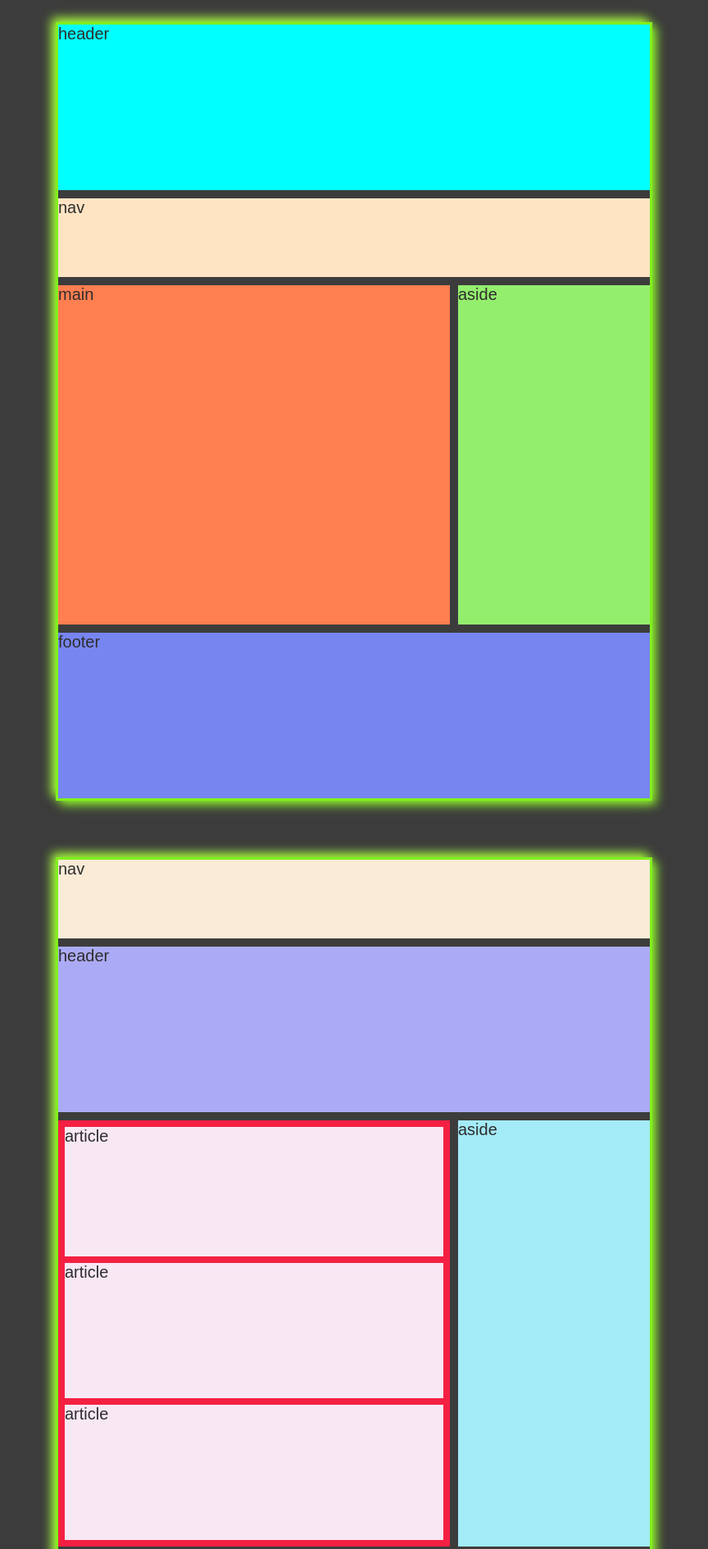
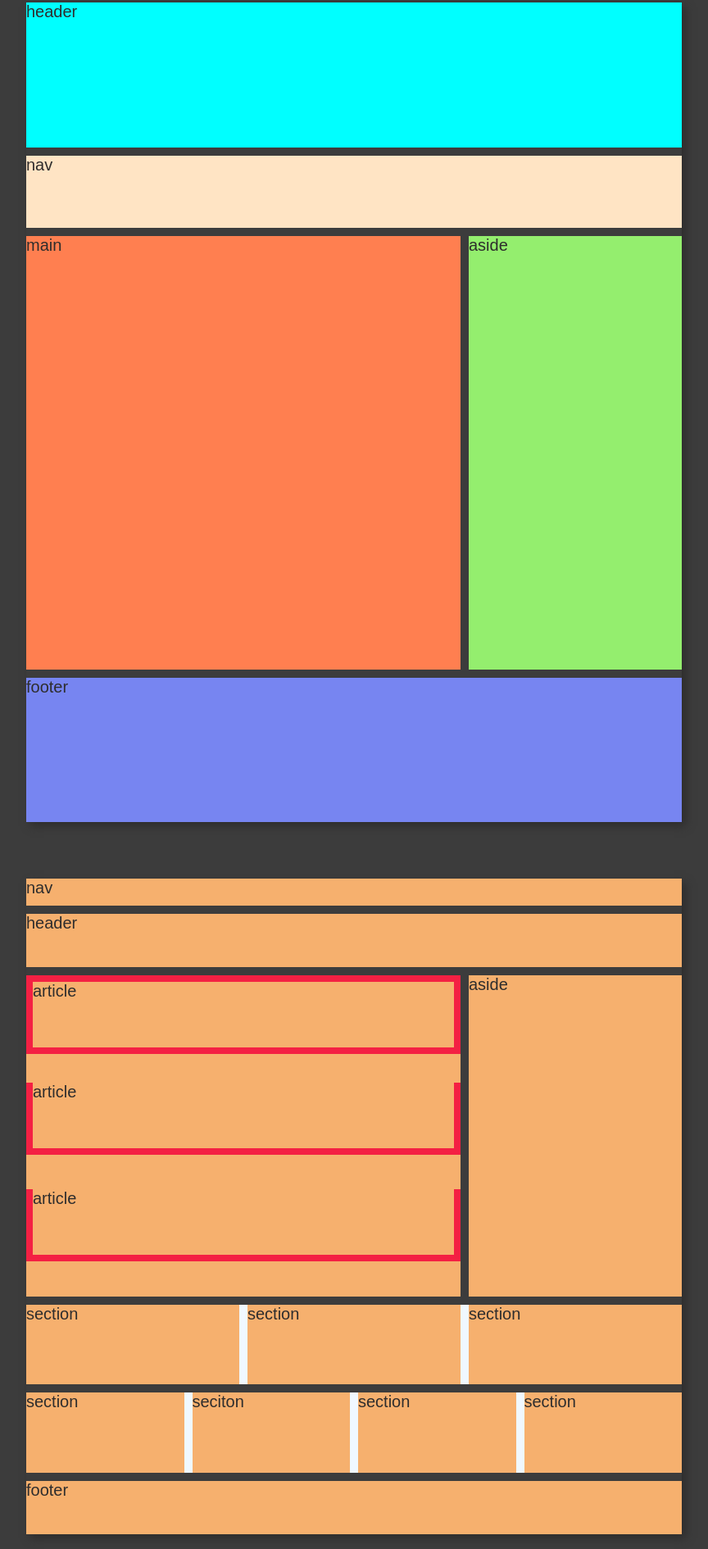
Before and after one commit to amber-85/html, a plain HTML site: page grid-practice/my-try/index.html in a window 1280 px wide. Shown: the part 250-2140 px from the top of the page at 82% size, without its empty margins (208-1072 px from the left). Drawn offline with Linux system fonts and the light colour scheme.

Commit message:
updated grid css

```diff
--- a/grid-practice/my-try/index.html
+++ b/grid-practice/my-try/index.html
@@ -5,6 +5,7 @@
     <meta name="viewport" content="width=device-width, initial-scale=1.0">
     <title>excercises</title>
     <link rel="stylesheet" href="main.css">
+    <link rel="stylesheet" href="style.css">
 </head>
 <body>
     <div id="wrapper">
@@ -77,7 +78,9 @@
             </div>
             <footer>footer</footer>
         </section>
-        <section></section>
+        <section>
+
+        </section>
         <section></section>
     </div>
 
--- a/grid-practice/my-try/main.css
+++ b/grid-practice/my-try/main.css
@@ -17,255 +17,5 @@ body{
     color: rgb(46, 45, 45);
     font-family: Arial, Helvetica, sans-serif;
     font-size:20px;
+    width: 80%;
 }
-
-section:nth-child(1){
-    width: fit-content;
-    height: fit-content;
-    background-color: rgb(251, 250, 252);
-    box-sizing: border-box;
-    margin-top: 3%;
-    border:3px solid rgb(128, 240, 29);
-    box-shadow: 5px 5px 12px rgb(141, 240, 43),-5px -5px 12px rgb(170, 252, 63);
-}
-
-.container-dice{
-    display: flex;
-    justify-content: space-around;
-}
-.dice{
-    border: 2px solid rgb(6, 6, 6);
-    background-color: aliceblue;
-    border-radius: 10px;
-    margin-top:1rem;
-    margin-bottom: 1rem;
-    margin-left: 10px;
-    margin-right: 10px;
-    padding:1rem;
-    display: grid;
-    grid-template: repeat(3,2rem)/repeat(3,2rem);
-}
-.dice aside{
-    background-color: black;
-    border-radius: 50px;
-
-}
-
-.dice aside:nth-child(1){ grid-area: aside-1;}
-.dice aside:nth-child(2){ grid-area: aside-2;}
-.dice aside:nth-child(3){ grid-area: aside-3;}
-.dice aside:nth-child(4){ grid-area: aside-4;}
-.dice aside:nth-child(5){ grid-area: aside-5;}
-.dice aside:nth-child(6){ grid-area: aside-6;}
-
-.dots-1{
-    grid-template-areas:
-    ". . ."
-    ". aside-1 ."
-    ". . .";
-}
-
-.dots-2{
-    grid-template-areas:
-    "aside-1  . ."
-    ". . ."
-    ". . aside-2";
-}
-
-.dots-3{
-    grid-template-areas:
-    "aside-1 . ."
-    ". aside-2 ."
-    ". . aside-3";
-}
-
-.dots-4{
-    grid-template-areas:
-    "aside-1 . aside-4"
-    ". . ."
-    "aside-3 . aside-2";
-}
-
-.dots-5{
-    grid-template-areas:
-    "aside-1 . aside-2"
-    ". aside-3 ."
-    "aside-4 . aside-5"
-}
-
-.dots-6{
-    grid-template-areas:
-    "aside-1 . aside-2"
-    "aside-3 . aside-4"
-    "aside-5 . aside-6"
-}
-
-section:nth-child(2){
-    margin-top: 5%;
-    box-shadow: 5px 5px 10px ;
-    height: fit-content;
-    display: grid;
-    gap:10px;
-    border:3px solid rgb(128, 240, 29);
-    box-shadow: 5px 5px 12px rgb(141, 240, 43),-5px -5px 12px rgb(170, 252, 63);
-    grid-template: repeat(9,6rem)/repeat(6,7rem);
-    grid-template-areas:
-    "header header header header header header"
-    "header header header header header header"
-    "nav nav nav nav nav nav"
-    "main main main main aside aside"
-    "main main main main aside aside"
-    "main main main main aside aside"
-    "main main main main aside aside"
-    "footer footer footer footer footer footer"
-    "footer footer footer footer footer footer";
-}
-
-section:nth-child(2) header{
-    background-color: aqua;
-    grid-area: header;
-}
-
-section:nth-child(2) nav{
-    background-color: bisque;
-    grid-area: nav;
-}
-
-section:nth-child(2) main{
-    background-color: coral;
-    grid-area: main;
-}
-
-section:nth-child(2) aside{
-    background-color: rgb(148, 238, 110);
-    grid-area: aside;
-}
-
-section:nth-child(2) footer{
-    background-color: rgb(119, 133, 241);
-    grid-area: footer;
-}
-
-section:nth-child(3){
-    margin-top: 5%;
-    box-shadow: 5px 5px 10px;
-    width: fit-content;
-    height: fit-content;
-    margin-left: auto;
-    margin-right:auto;
-    margin-bottom: 10%;
-    display: grid;
-    gap:10px;
-    border:3px solid rgb(128, 240, 29);
-    box-shadow: 5px 5px 12px rgb(141, 240, 43),-5px -5px 12px rgb(170, 252, 63);
-    grid-template: repeat(11,6rem)/repeat(6,7rem);
-}
-
-section:nth-child(3) nav{
-    background-color: antiquewhite;
-    grid-row:1/2;
-    grid-column:1/7;
-}
-
-section:nth-child(3) header{
-    background-color: rgb(171, 171, 245);
-    grid-row:2/4;
-    grid-column:1/7;
-
-}
-
-section:nth-child(3) footer{
-    background-color: rgb(231, 210, 117);
-    grid-row:11/12;
-    grid-column:1/7;
-}
-
-section:nth-child(3) main{
-    background-color: rgb(247, 232, 244);
-    grid-row:4/9;
-    grid-column:1/5;
-    display: grid;
-    grid-template: repeat(3,1fr)/1fr;
-}
-
-section:nth-child(3) main article:nth-child(1){
-    border:8px solid rgb(244, 32, 67);
-    grid-row:1/2;
-    grid-column:1/2;
-}
-
-section:nth-child(3) main article:nth-child(2){
-    border:8px solid rgb(244, 32, 67);
-    border-top: 0;
-    grid-row:2/3;
-    grid-column:1/2;
-}
-
-section:nth-child(3) main article:nth-child(3){
-    border:8px solid rgb(244, 32, 67);
-    border-top:0;
-    grid-row:3/4;
-    grid-column:1/2;
-}
-
-section:nth-child(3) aside{
-    background-color: rgb(163, 235, 247);
-    grid-row:4/9;
-    grid-column:5/7;
-
-}
-
- .col-1{
-    grid-row:9/10;
-    grid-column:1/7;
-    display: grid;
-    grid-template:1fr/repeat(3,1fr);
-    gap:10px;
-}
-
-.col-1 div{
-    background-color: rgb(244, 174, 161);
-}
-.col-1 div:nth-child(1){
-    grid-row:1/2;
-    grid-column:1/2;
-}
-
-.col-1 div:nth-child(2){
-    grid-row:1/2;
-    grid-column:2/3;
-}
-
-.col-1 div:nth-child(3){
-    grid-row:1/2;
-    grid-column:3/4;
-}
-.col-2{
-    grid-row:10/11;
-    grid-column:1/7;
-    display: grid;
-    grid-template:1fr/repeat(4,1fr);
-    gap:10px
-}
- .col-2 div{
-    background-color: rgb(244, 174, 161);
- }
-.col-2 div:nth-child(1){
-    grid-row:1/2;
-    grid-column:1/2;
-}
-
-.col-2 div:nth-child(2){
-    grid-row:1/2;
-    grid-column:2/3;
-}
-
-.col-2 div:nth-child(3){
-    grid-row:1/2;
-    grid-column:3/4;
-}
-
-.col-2 div:nth-child(4){
-    grid-row:1/2;
-    grid-column:4/5;
-}
--- /dev/null
+++ b/grid-practice/my-try/style.css
@@ -0,0 +1,242 @@
+section:nth-child(1){
+    height: fit-content;
+    background-color: rgb(251, 250, 252);
+    box-sizing: border-box;
+    margin-top: 3%;
+    border:3px solid rgb(128, 240, 29);
+    box-shadow: 5px 5px 12px rgb(141, 240, 43),-5px -5px 12px rgb(170, 252, 63);
+}
+
+.container-dice{
+    display: flex;
+    justify-content: space-around;
+    margin-top: 10px;
+    margin-bottom: 10px;
+}
+
+.dice{
+    border: 2px solid rgb(6, 6, 6);
+    background-color: aliceblue;
+    border-radius: 10px;
+    padding:1.5rem;
+    display: grid;
+    gap: 10px;
+    grid-template: repeat(3,1rem)/repeat(3,1rem);
+}
+
+.dice aside{
+    background-color: black;
+    border-radius: 99rem;
+}
+
+.dice aside:nth-child(1){ grid-area: aside-1;}
+.dice aside:nth-child(2){ grid-area: aside-2;}
+.dice aside:nth-child(3){ grid-area: aside-3;}
+.dice aside:nth-child(4){ grid-area: aside-4;}
+.dice aside:nth-child(5){ grid-area: aside-5;}
+.dice aside:nth-child(6){ grid-area: aside-6;}
+
+.dots-1{
+    grid-template-areas:
+    ". . ."
+    ". aside-1 ."
+    ". . .";
+}
+
+.dots-2{
+    grid-template-areas:
+    "aside-1  . ."
+    ". . ."
+    ". . aside-2";
+}
+
+.dots-3{
+    grid-template-areas:
+    "aside-1 . ."
+    ". aside-2 ."
+    ". . aside-3";
+}
+
+.dots-4{
+    grid-template-areas:
+    "aside-1 . aside-4"
+    ". . ."
+    "aside-3 . aside-2";
+}
+
+.dots-5{
+    grid-template-areas:
+    "aside-1 . aside-2"
+    ". aside-3 ."
+    "aside-4 . aside-5"
+}
+
+.dots-6{
+    grid-template-areas:
+    "aside-1 . aside-2"
+    "aside-3 . aside-4"
+    "aside-5 . aside-6"
+}
+
+section:nth-child(2){
+    margin-top: 5%;
+    box-shadow: 5px 5px 10px;
+    max-width: 800px;
+    width: 100%;
+    height: 1000px;
+    display: grid;
+    gap:10px;
+    grid-template: 2fr 1fr 6fr 2fr/ repeat(6,1fr);
+    grid-template-areas:
+    "header header header header header header"
+    "nav nav nav nav nav nav"
+    "main main main main aside aside"
+    "footer footer footer footer footer footer"
+    ;
+}
+
+section:nth-child(2) header{
+    background-color: aqua;
+    grid-area: header;
+}
+
+section:nth-child(2) nav{
+    background-color: bisque;
+    grid-area:nav;
+}
+
+section:nth-child(2) main{
+    background-color: coral;
+    grid-area:main;
+    display: flex;
+    flex-direction: column;
+    align-items: flex-start;
+}
+
+section:nth-child(2) aside{
+    background-color: rgb(148, 238, 110);
+    grid-area: aside;
+
+}
+
+section:nth-child(2) footer{
+    background-color: rgb(119, 133, 241);
+    grid-area: footer;
+}
+
+section:nth-child(3){
+    margin-top: 5%;
+    box-shadow: 5px 5px 10px;
+    max-width: 800px;
+    width: 100%;
+    height: 800px;
+    margin-left: auto;
+    margin-right:auto;
+    margin-bottom: 10%;
+    display: grid;
+    gap:10px;
+    grid-template: 1fr 2fr 12fr 3fr 3fr 2fr/repeat(6,1fr);
+
+    nav{
+        grid-column:auto/span 6;
+    }
+
+    header{
+        grid-column:auto/span 6;
+    }
+
+    main{
+        grid-column:auto/span 4;
+        display: grid;
+        grid-template: repeat(3,1fr)/1fr;
+    }
+
+    aside{
+        grid-column:5/span 2;
+    }
+
+    .col-1{
+        background-color: aliceblue;
+        grid-column:auto/span 6;
+        display:grid;
+        gap:10px;
+    }
+    .col-2{
+        background-color: aliceblue;
+        grid-column:auto/span 6;
+        display:grid;
+        gap:10px;
+    }
+
+    footer{
+        grid-column:auto/span 6;
+    }
+}
+
+section:nth-child(3) >*{
+    background-color: rgb(246, 176, 110);
+}
+
+section:nth-child(3) main article{
+    height: 5rem;
+    border:8px solid rgb(244, 32, 67);
+}
+section:nth-child(3) main article:nth-child(1){
+    grid-column:auto/auto;
+}
+
+section:nth-child(3) main article:nth-child(2){
+    border:8px solid rgb(244, 32, 67);
+    border-top: 0;
+    grid-column:auto/auto;
+}
+
+section:nth-child(3) main article:nth-child(3){
+    border:8px solid rgb(244, 32, 67);
+    border-top:0;
+    grid-column:auto/auto;
+}
+
+
+
+
+.col-1 div{
+    background-color: rgb(246, 176, 110);
+}
+.col-1 div:nth-child(1){
+    grid-row:1/2;
+    grid-column:1/2;
+}
+
+.col-1 div:nth-child(2){
+    grid-row:1/2;
+    grid-column:2/3;
+}
+
+.col-1 div:nth-child(3){
+    grid-row:1/2;
+    grid-column:3/4;
+}
+
+ .col-2 div{
+    background-color: rgb(246, 176, 110);
+ }
+.col-2 div:nth-child(1){
+    grid-row:1/2;
+    grid-column:1/2;
+}
+
+.col-2 div:nth-child(2){
+    grid-row:1/2;
+    grid-column:2/3;
+}
+
+.col-2 div:nth-child(3){
+    grid-row:1/2;
+    grid-column:3/4;
+}
+
+.col-2 div:nth-child(4){
+    grid-row:1/2;
+    grid-column:4/5;
+}
```
Also changed, not shown: grid-practice/02_dynamic-layout-A/css/style.css (line endings or trailing spaces), 1 other file.
